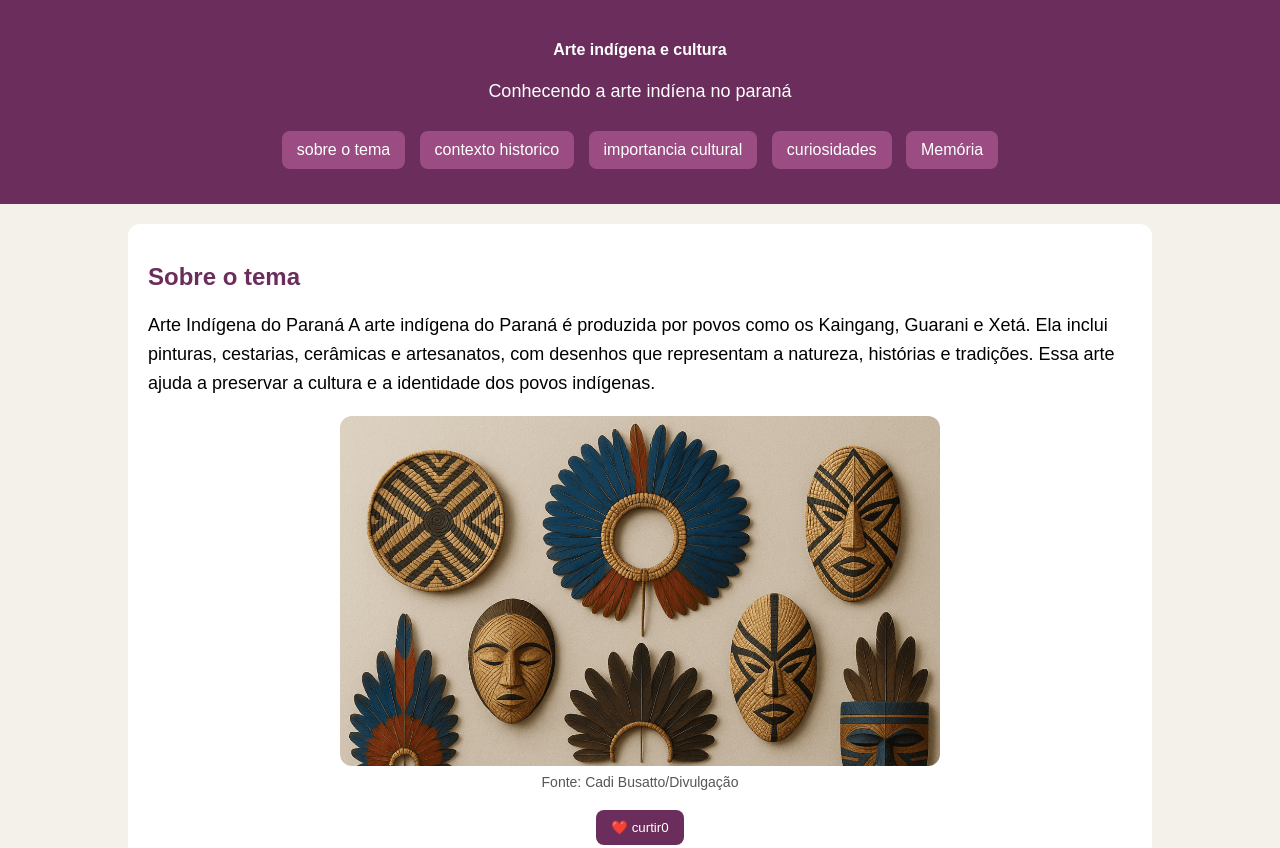
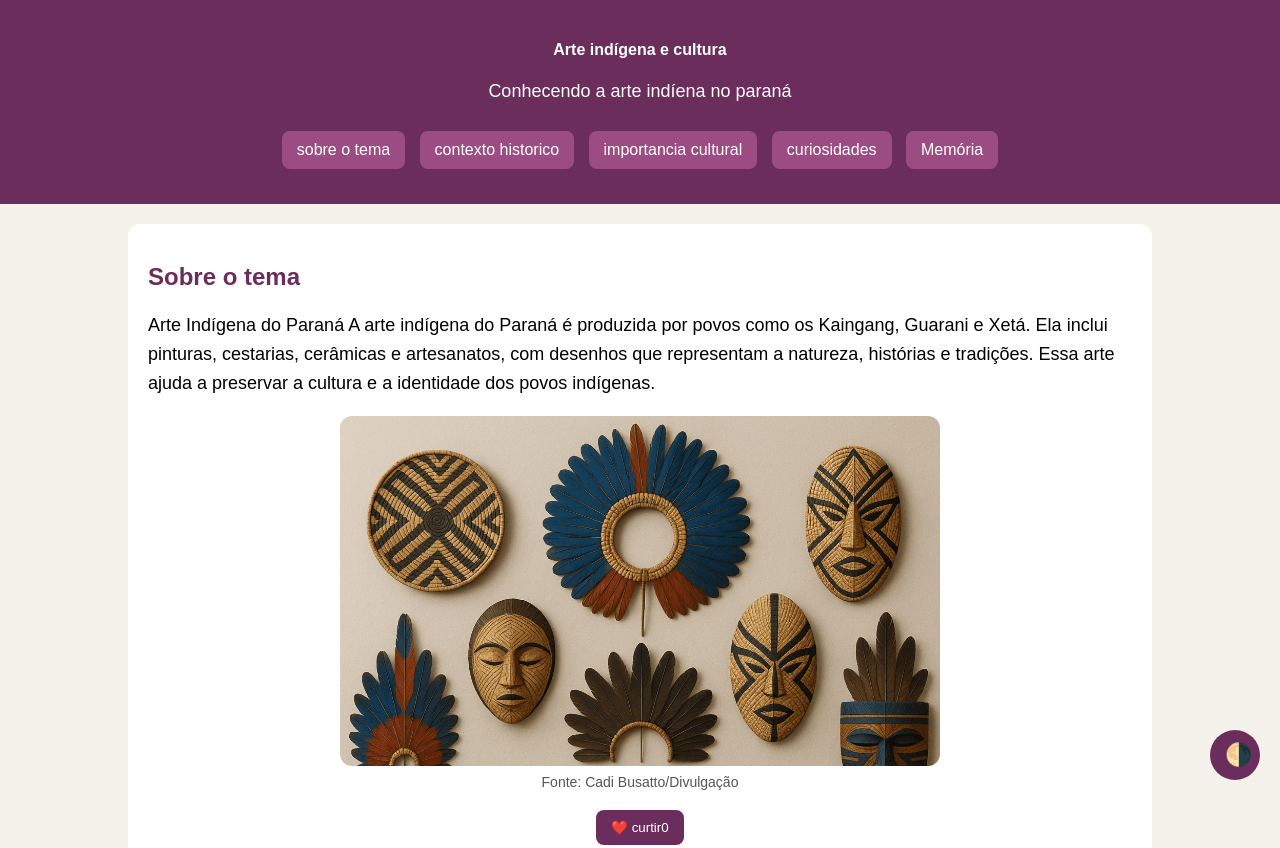
Before and after one commit to GabrielSteinck/tarefa_arte_digital, a plain HTML site: page index.html in a window 1280 px wide. Shown: the top 848 px of the page. Drawn offline with Linux system fonts and the light colour scheme.

Commit message:
alterei ocodigo

```diff
--- a/style.css
+++ b/style.css
@@ -130,3 +130,21 @@ button:hover {
     flex-wrap: wrap;
     justify-content: center;
 }
+
+.cards-curiosidades {
+    display: flex;
+    gap: 20px;
+    flex-wrap: wrap;
+
+}
+
+.btn-tema {
+    position: fixed;
+    right: 20px;
+    bottom: 20px;
+    width: 50px;
+    height: 50px;
+    border-radius: 50%;
+    font-size: 22px;
+
+}
```
